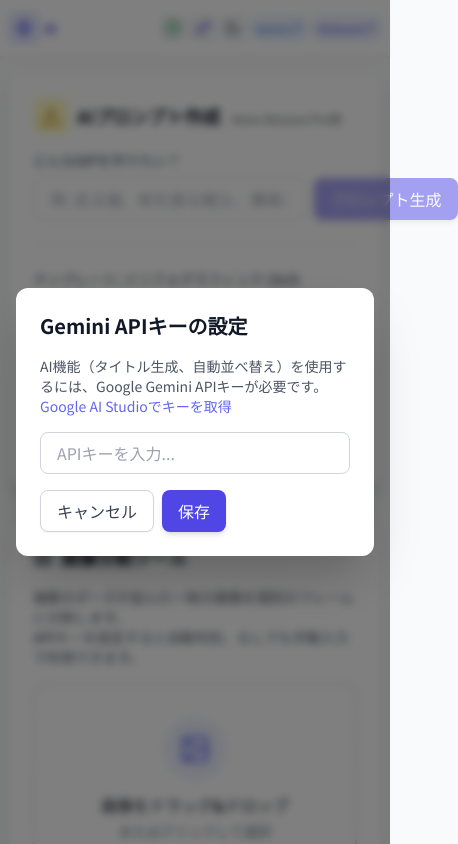
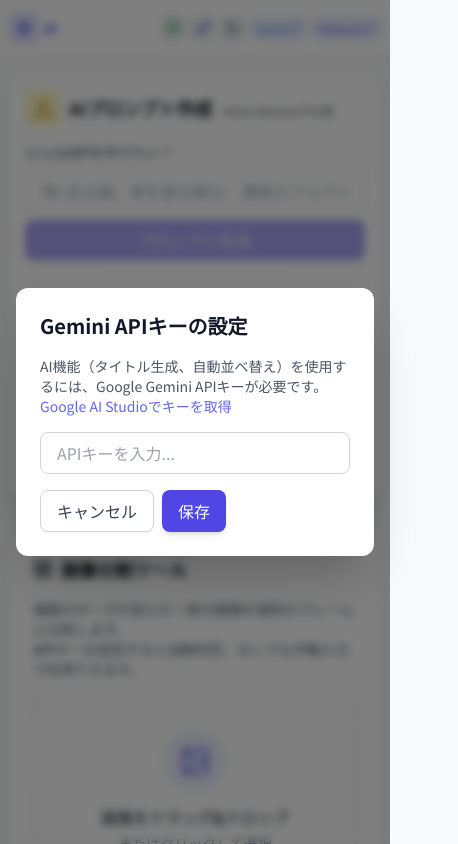
Before and after one commit to wagachanminigame/gifmojo-ai2, a React (Vite) app: page / in a window 390 px wide. Shown: the top 844 px of the page, 458 px wide, since content can reach past the window. Built offline with nearby package versions, Linux system fonts and the light colour scheme.

Commit message:
Fix: Make prompt generator input and button stack on mobile

```diff
--- a/components/PromptGenerator.tsx
+++ b/components/PromptGenerator.tsx
@@ -63,7 +63,7 @@ export const PromptGenerator: React.FC<PromptGeneratorProps> = ({ isDarkMode })
   };
 
   return (
-    <div className={`rounded-xl p-6 border mb-8 transition-colors ${isDarkMode ? 'bg-slate-800 border-slate-700 shadow-xl' : 'bg-white border-gray-200 shadow-lg'}`}>
+    <div className={`rounded-xl p-4 sm:p-6 border mb-8 transition-colors ${isDarkMode ? 'bg-slate-800 border-slate-700 shadow-xl' : 'bg-white border-gray-200 shadow-lg'}`}>
       <div className="flex items-center gap-2 mb-4">
         <div className={`p-2 rounded-lg ${isDarkMode ? 'bg-yellow-500/20 text-yellow-400' : 'bg-yellow-100 text-yellow-600'}`}>
           <svg xmlns="http://www.w3.org/2000/svg" width="20" height="20" viewBox="0 0 24 24" fill="none" stroke="currentColor" strokeWidth="2" strokeLinecap="round" strokeLinejoin="round"><path d="M12 2v8"/><path d="m4.93 10.93 1.41 1.41"/><path d="M2 18h2"/><path d="M20 18h2"/><path d="m19.07 10.93-1.41 1.41"/><path d="M22 22H2"/><path d="m16 6-4 4-4-4"/><path d="M16 18a4 4 0 0 0-8 0"/></svg>
@@ -79,7 +79,7 @@ export const PromptGenerator: React.FC<PromptGeneratorProps> = ({ isDarkMode })
           <label className={`block text-sm font-medium mb-2 ${isDarkMode ? 'text-slate-300' : 'text-gray-700'}`}>
             どんなGIFを作りたい？
           </label>
-          <div className="flex gap-2">
+          <div className="flex flex-col sm:flex-row gap-2">
             <input
               type="text"
               value={input}
@@ -96,7 +96,7 @@ export const PromptGenerator: React.FC<PromptGeneratorProps> = ({ isDarkMode })
               onClick={handleGenerate}
               isLoading={isLoading}
               disabled={!input.trim()}
-              className="whitespace-nowrap"
+              className="whitespace-nowrap w-full sm:w-auto"
             >
               プロンプト生成
             </Button>
```
